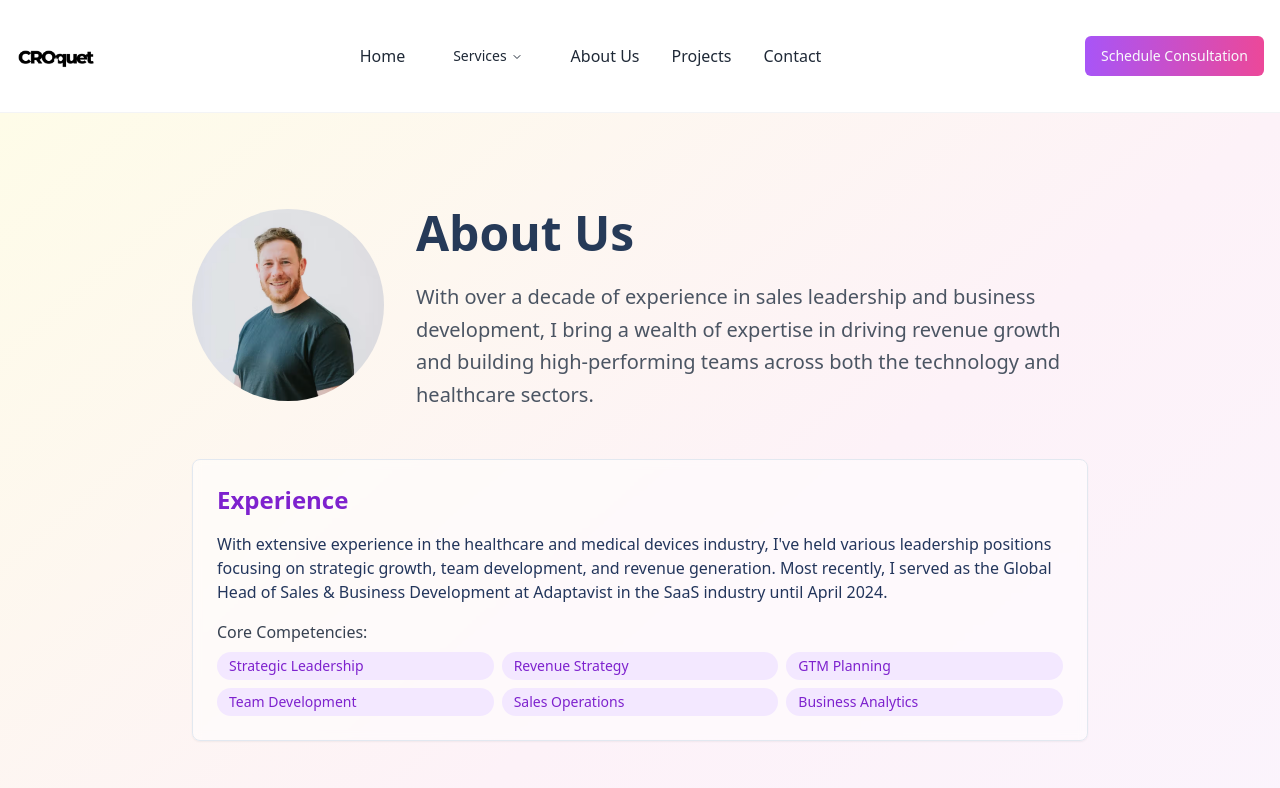
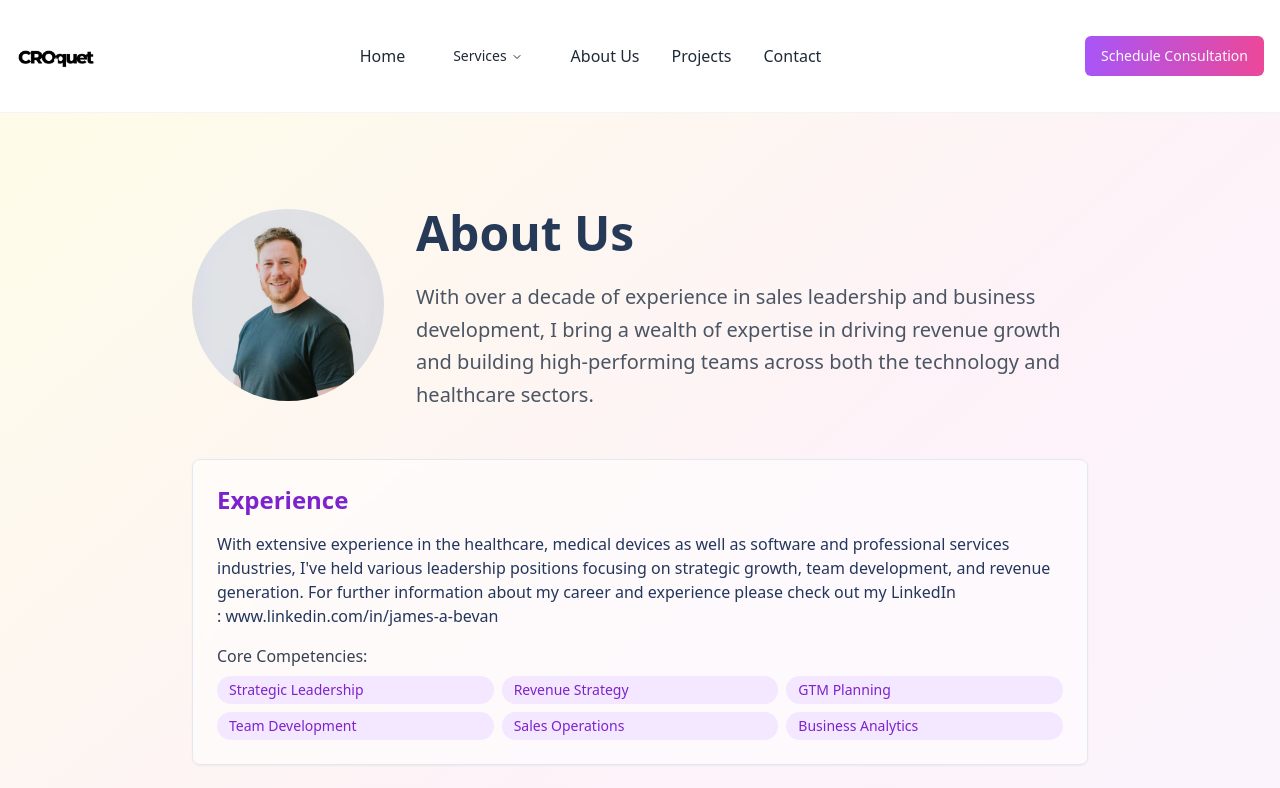
Before and after one commit to jamesabevan/revenue-roadmap-website, a React (Vite) app: page /about in a window 1280 px wide. Shown: the top 788 px of the page. Built offline with nearby package versions, Linux system fonts and the light colour scheme.

Commit message:
Visual edit in Lovable
Edited UI in Lovable

```diff
--- a/src/pages/About.tsx
+++ b/src/pages/About.tsx
@@ -1,11 +1,8 @@
-
 import Layout from "@/components/layout/Layout";
 import { Card, CardContent } from "@/components/ui/card";
 import { Avatar, AvatarImage } from "@/components/ui/avatar";
-
 const About = () => {
-  return (
-    <Layout>
+  return <Layout>
       <div className="py-16 md:py-24 bg-gradient-to-br from-yellow-50 via-pink-50 to-purple-50">
         <div className="container mx-auto px-4">
           <div className="max-w-4xl mx-auto">
@@ -29,12 +26,8 @@ const About = () => {
               <Card className="bg-white/50 backdrop-blur-sm">
                 <CardContent className="p-6">
                   <h2 className="text-2xl font-semibold mb-4 text-purple-700">Experience</h2>
-                  <p className="mb-4">
-                    With extensive experience in the healthcare and medical devices industry,
-                    I've held various leadership positions focusing on strategic growth, team development,
-                    and revenue generation. Most recently, I served as the Global Head of Sales & Business
-                    Development at Adaptavist in the SaaS industry until April 2024.
-                  </p>
+                  <p className="mb-4">With extensive experience in the healthcare, medical devices as well as software and professional services industries, I've held various leadership positions focusing on strategic growth, team development, and revenue generation.
+For further information about my career and experience please check out my LinkedIn : www.linkedin.com/in/james-a-bevan</p>
                   <div className="mt-4">
                     <h3 className="font-medium text-gray-700 mb-2">Core Competencies:</h3>
                     <ul className="grid grid-cols-2 md:grid-cols-3 gap-2">
@@ -69,8 +62,6 @@ const About = () => {
           </div>
         </div>
       </div>
-    </Layout>
-  );
+    </Layout>;
 };
-
 export default About;
```
